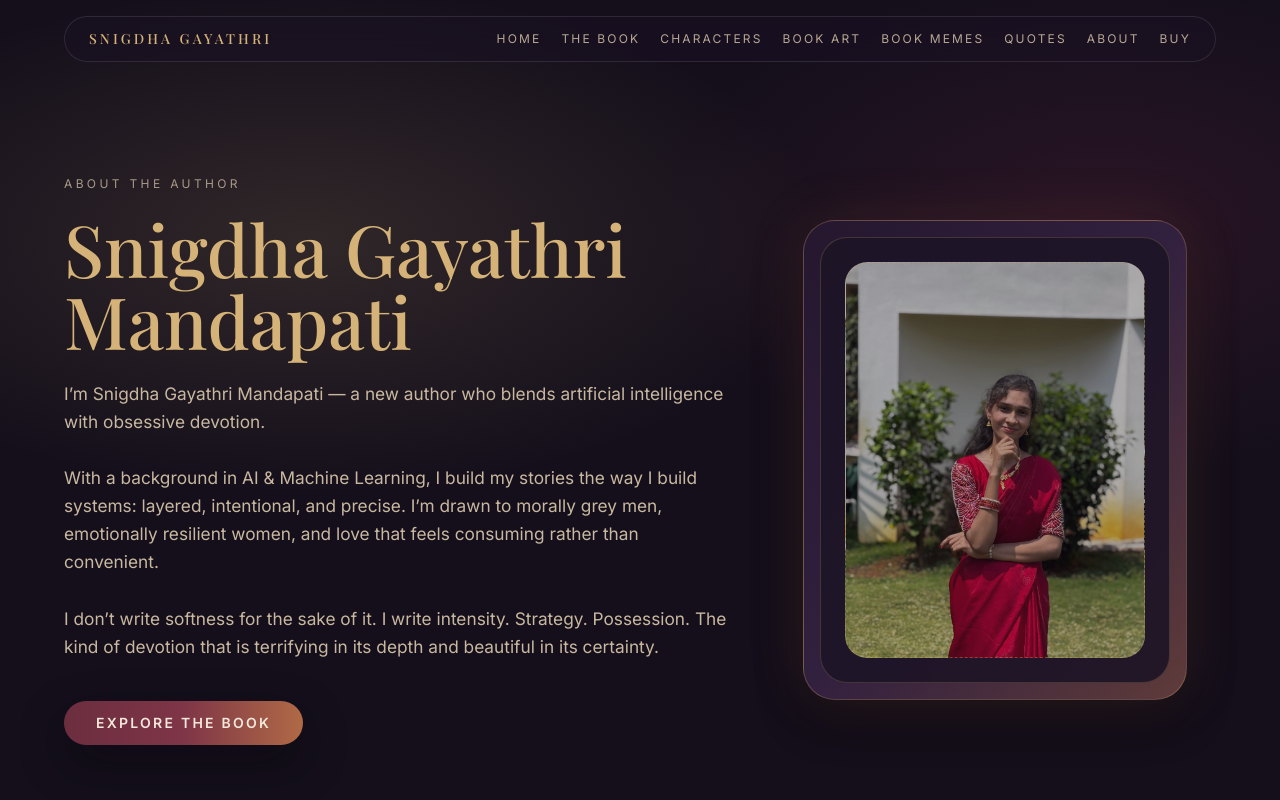
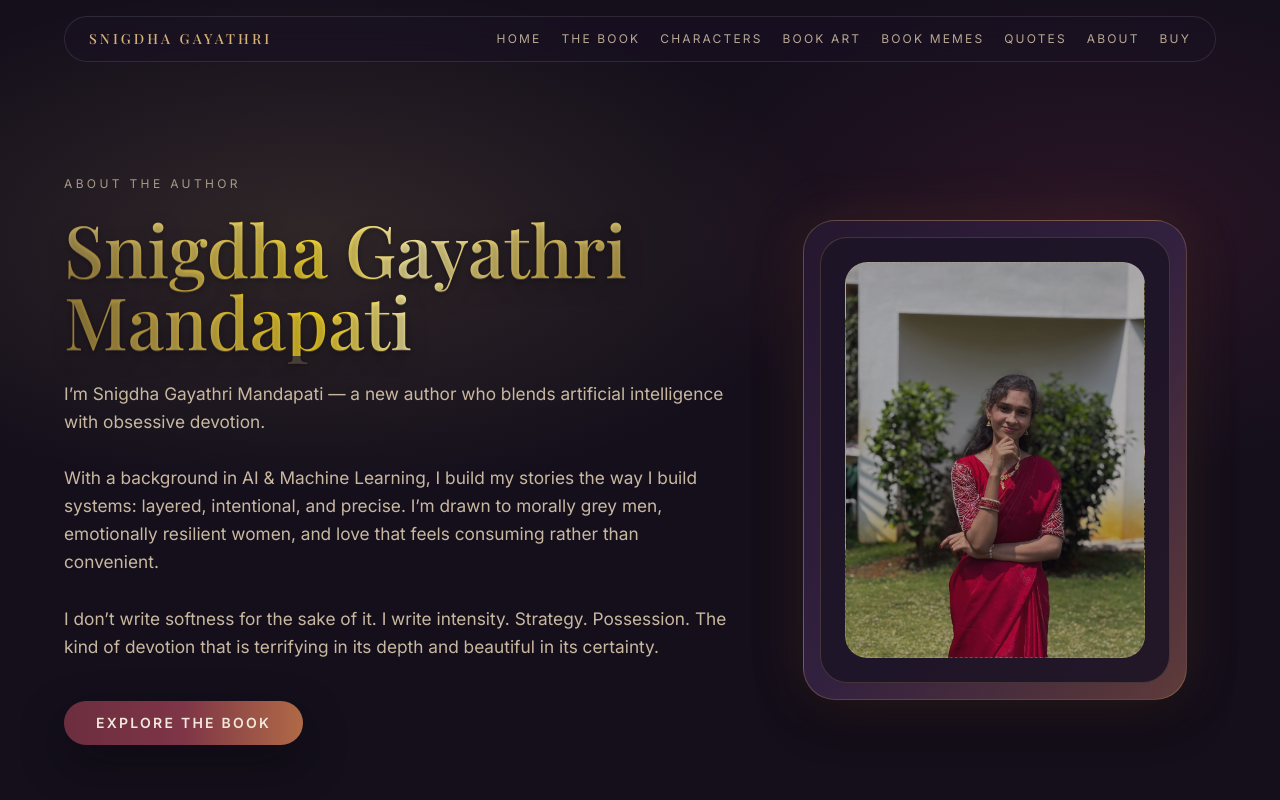
Before and after one commit to Snigdha-Gayathri/AuthorPage, a React (Vite) app: page / in a window 1280 px wide. Shown: the top 800 px of the page. Built offline with nearby package versions, Linux system fonts and the light colour scheme.

Commit message:
Enhance name text with polished metallic gold effect

```diff
--- a/src/base.css
+++ b/src/base.css
@@ -34,6 +34,29 @@
     color: transparent;
   }
 
+  .text-metallic-gold {
+    /* Top sheen + horizontal metallic body gradient for reflective gold text */
+    background-image:
+      linear-gradient(180deg, rgba(255, 242, 168, 0.52) 0%, rgba(255, 242, 168, 0.22) 24%, rgba(255, 242, 168, 0) 52%),
+      linear-gradient(
+        90deg,
+        #8c6b1f 0%,
+        #d4af37 18%,
+        #ffd700 38%,
+        #fff2a8 52%,
+        #d4af37 72%,
+        #8c6b1f 100%
+      );
+    -webkit-background-clip: text;
+    background-clip: text;
+    color: transparent;
+    -webkit-text-fill-color: transparent;
+    text-shadow:
+      0 1px 0 rgba(255, 242, 168, 0.2),
+      0 2px 4px rgba(0, 0, 0, 0.28),
+      0 8px 22px rgba(0, 0, 0, 0.26);
+  }
+
   .bg-noise {
     background-image:
       radial-gradient(rgba(255, 255, 255, 0.07) 0.45px, transparent 0.45px),
--- a/src/sections/AboutAuthorSection.jsx
+++ b/src/sections/AboutAuthorSection.jsx
@@ -19,7 +19,7 @@ export default function AboutAuthorSection() {
         </SectionReveal>
 
         <SectionReveal delay={0.07}>
-          <h2 className="font-serif text-4xl text-candle-text md:text-5xl">Snigdha Gayathri</h2>
+          <h2 className="text-metallic-gold font-serif text-4xl md:text-5xl">Snigdha Gayathri</h2>
           <p className="mt-2 text-sm font-medium tracking-[0.14em] text-candle-gold/85 uppercase">
             Snigdha Gayathri Mandapati
           </p>
--- a/src/sections/HeroSection.jsx
+++ b/src/sections/HeroSection.jsx
@@ -15,7 +15,7 @@ export default function HeroSection() {
       <div className="mx-auto grid max-w-6xl items-center gap-12 md:grid-cols-[1.2fr_0.8fr]">
         <SectionReveal>
           <p className="mb-5 text-xs uppercase tracking-[0.28em] text-candle-muted/80">About The Author</p>
-          <h1 className="font-serif text-4xl leading-tight text-candle-gold md:text-6xl lg:text-7xl">
+          <h1 className="text-metallic-gold font-serif text-4xl leading-tight md:text-6xl lg:text-7xl">
             Snigdha Gayathri
             <br />
             Mandapati
```
